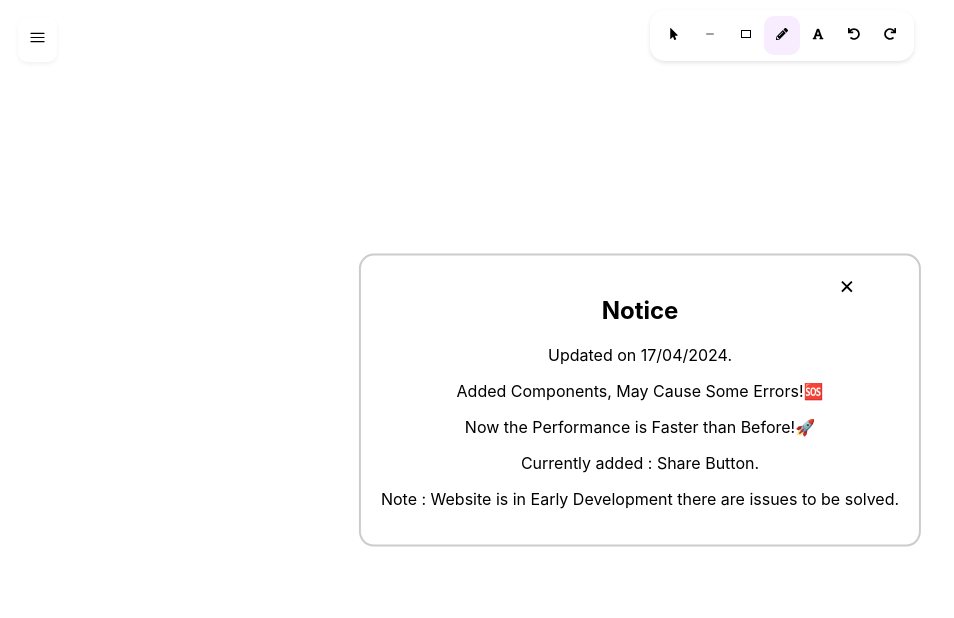
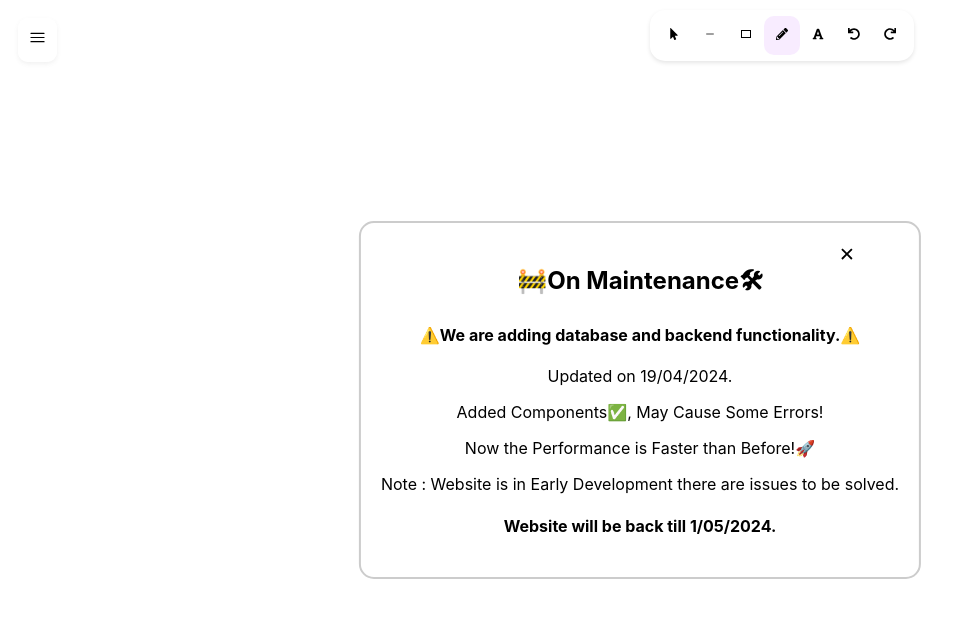
Before and after one commit to sumit171204/draw, a React (Create React App) app: page / in a window 1280 px wide. Shown: the top 618 px of the page, without its empty margins (0-954 px from the left). Built offline with nearby package versions, Linux system fonts and the light colour scheme; no server answers; the HTML template or start-up script is replaced by a standard one.

Commit message:
Adding Backend!

```diff
--- a/package.json
+++ b/package.json
@@ -6,13 +6,16 @@
     "@testing-library/jest-dom": "^4.2.4",
     "@testing-library/react": "^9.5.0",
     "@testing-library/user-event": "^7.2.1",
+    "axios": "^1.6.8",
+    "mongodb": "^6.5.0",
     "perfect-freehand": "^1.2.0",
     "react": "^18.2.0",
     "react-dom": "^18.2.0",
+    "react-draggable": "^4.4.6",
     "react-icons": "^5.0.1",
     "react-scripts": "^5.0.1",
     "roughjs": "^4.5.2",
-    "react-draggable": "^4.4.6"
+    "url": "^0.11.3"
   },
   "scripts": {
     "start": "react-scripts start",
@@ -39,5 +42,4 @@
     "printWidth": 100,
     "arrowParens": "avoid"
   }
-
 }
--- a/src/App.js
+++ b/src/App.js
@@ -9,6 +9,15 @@ import { createElement,getElementAtPosition,cursorForPosition,usePressedKeys,use
 import Popup from "./components/Popup";
 import Options from "./components/MenuOptions";
 import { DEFAULT_PENCIL_COLOR, DEFAULT_PENCIL_SIZE, DEFAULT_DARK_MODE } from "./constants/constants";
+import axios from 'axios';
+
+axios.get('/api/data')
+  .then(response => {
+    console.log(response.data);
+  })
+  .catch(error => {
+    console.error(error);
+  });
 
 const App = () => {
   const [elements, setElements, undo, redo] = useHistory([]);
--- a/src/components/Popup.js
+++ b/src/components/Popup.js
@@ -17,12 +17,14 @@ const Popup = ({ onClose, darkMode }) => {
       <div className={`popup ${darkMode ? 'dark-mode' : ''}`} style={{ backgroundColor: darkMode ? '#232329' : '#ffffff', color: darkMode ? '#ffffff' : '#000000'}}>
           <button className={`popupbtn ${darkMode ? 'dark-mode' : ''}`} style={{ backgroundColor: darkMode ? '#232329' : '#ffffff', color: darkMode ? '#ffffff' : '#000000'}} onClick={handleClosePopup}><IoCloseSharp /></button>
           <div className="popup-content">
-            <h2>Notice</h2>
-            <p>Updated on 17/04/2024.</p>
-            <p>Added Components, May Cause Some Errors!🆘</p>
+            <h2>🚧On Maintenance🛠</h2>
+            <h4>⚠️We are adding database and backend functionality.⚠️</h4>
+            <p>Updated on 19/04/2024.</p>
+            <p>Added Components✅, May Cause Some Errors!</p>
             <p>Now the Performance is Faster than Before!🚀</p>
-            <p>Currently added : Share Button.</p>
             <p>Note : Website is in Early Development there are issues to be solved.</p>
+            <h4>Website will be back till 1/05/2024.</h4>
+
           </div>
         </div>
       )}
```
Also changed, not shown: 2 other files (tests, documents, lock files or other folders).
